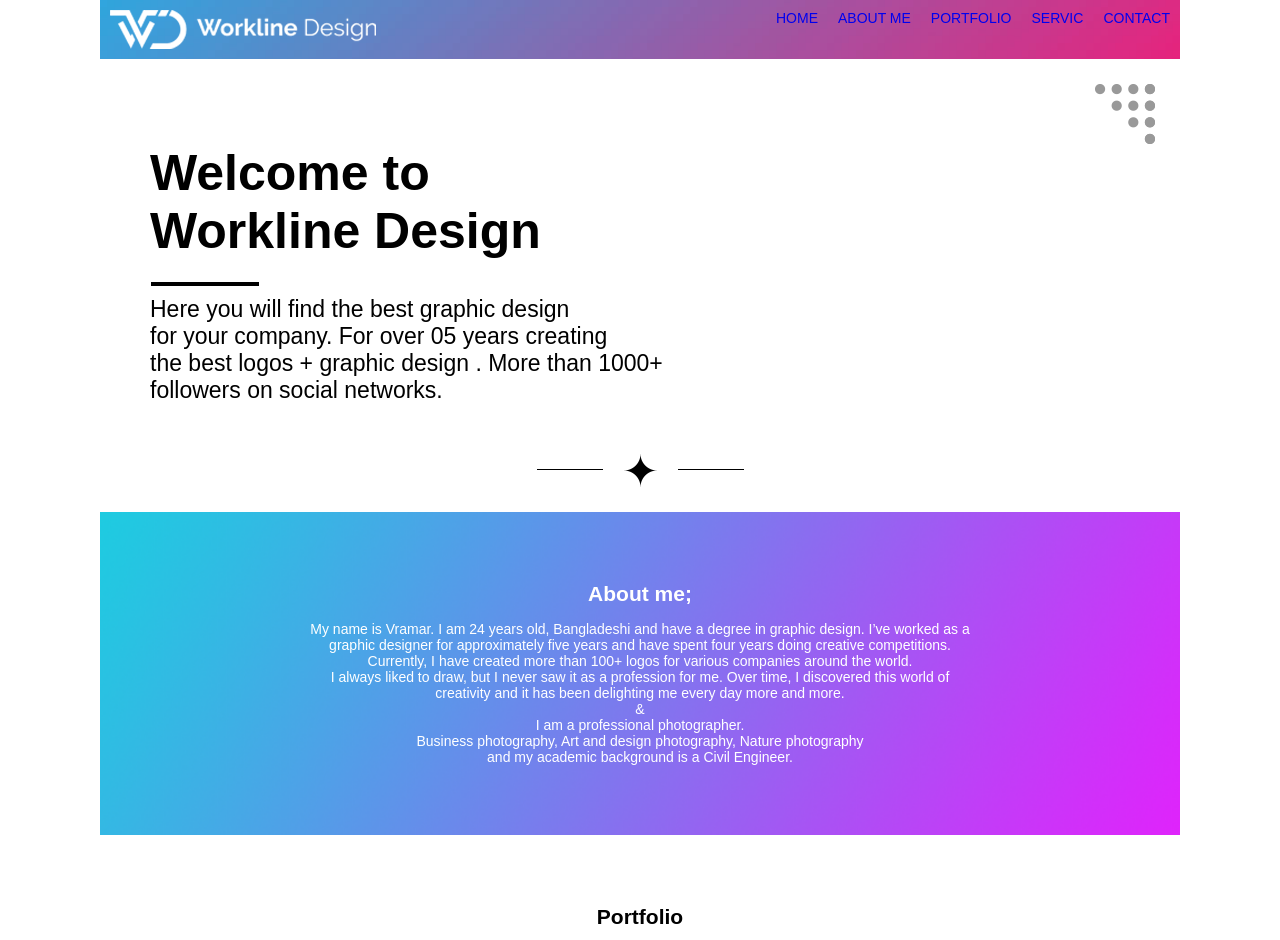
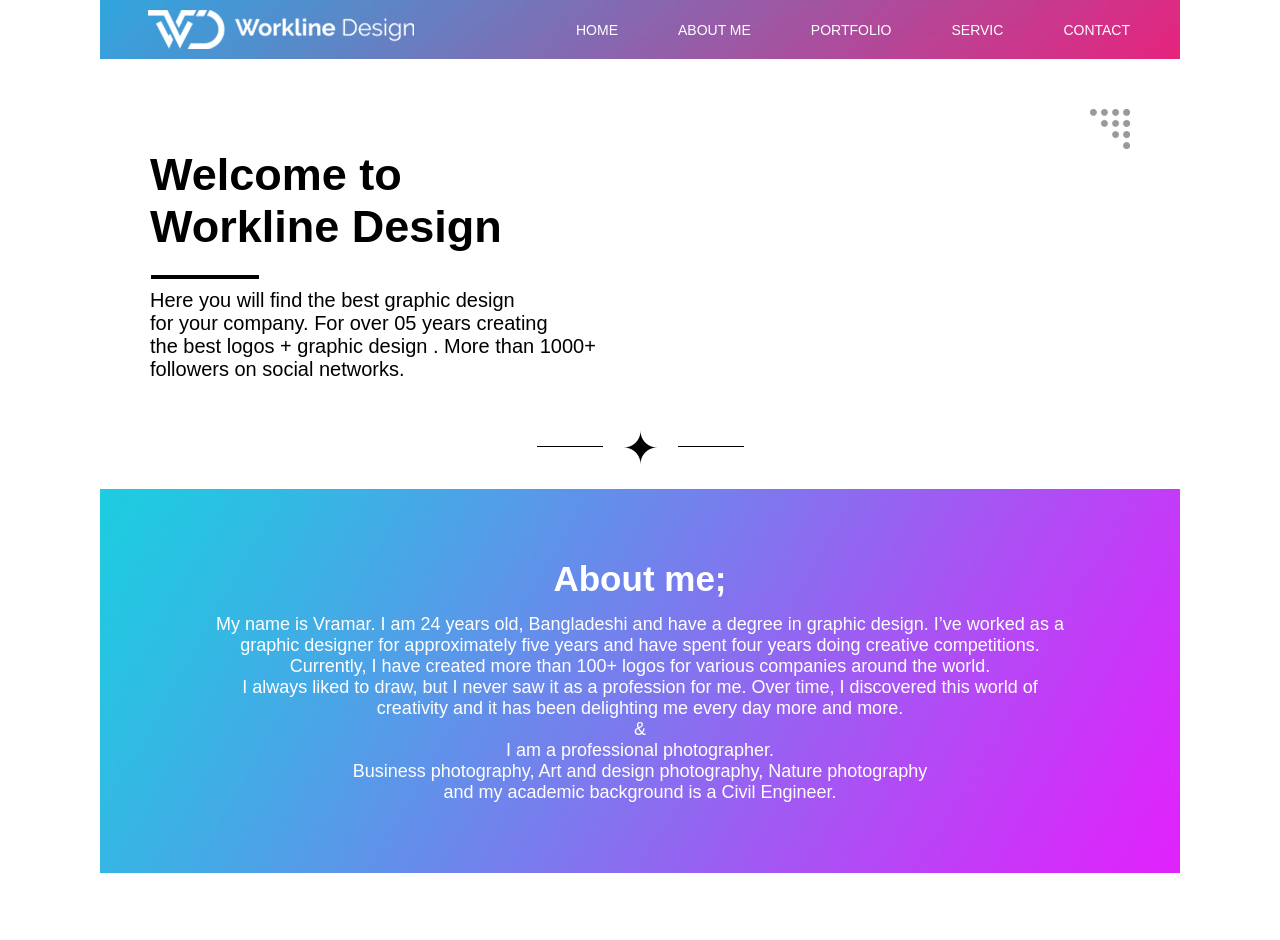
Before and after one commit to shozibahmedinfo/Education, a plain HTML site: page index.html in a window 1280 px wide. Shown: the top 940 px of the page. Drawn offline with nearby package versions, Linux system fonts and the light colour scheme.

Commit message:
pogition fixt

```diff
--- a/index.html
+++ b/index.html
@@ -23,7 +23,7 @@
 							<li><a href="#">CONTACT</a></li>
 							<li><a href="#">SERVIC</a></li>
 							<li><a href="#">PORTFOLIO</a></li>
-							<li><a href="#">ABOUT ME</a></li>
+							<li><a href="#about">ABOUT ME</a></li>
 							<li><a href="#">HOME</a></li>
 						</ul>
 					</div>
@@ -57,7 +57,7 @@
 		<!---- This is a header section---->
 		<section class="full-wrapper background-about">
 			<div class="wrapper">
-				<div class="about">
+				<div class="about" id="about">
 					<h1>About me;</h1>
 					<p>My name is Vramar. I am 24 years old, Bangladeshi and have a degree in graphic design. I’ve worked as a<br>
 					graphic designer for approximately five years and have spent four years doing creative competitions.<br>
--- a/style.css
+++ b/style.css
@@ -35,9 +35,17 @@ img {
 	float: left;
     padding: 10px;
  }
+ .header-logo img{
+	margin: 0px 0px 0px 38px;
+ }
 .navsection ul li a{
 	float: right;
-	padding: 10px;
+    padding: 10px;
+    color: #ffffff;
+    margin: 12px 40px 0px 0px;
+}
+.navsection ul li a:hover{
+	color: #20cae2;
 }
 /* ------ This is headr section -------*/
 .header{
@@ -48,15 +56,16 @@ img {
     justify-content: right;
 }
 .left_logo img{
-	margin: 25px 25px 0px 0px;
+	margin: 50px 50px 0px 0px;
+    width: 40px;
 }
 .address h1{
 	margin: 0px 0px 15px 50px;
-    font-size: 50px;
+    font-size: 45px;
 }
 .address p{
 	margin: 5px 0px 50px 50px;
-    font-size: 23px;
+    font-size: 20px;
 }
 .address img{
 	margin: 0px 0px 0px 50px;
@@ -79,12 +88,14 @@ img {
 }
 .about h1{
 	padding-top: 70px;
-	color: #ffffff;
+    color: #ffffff;
+    font-size: 35px;
 }
 .about p{
 	padding-top: 15px;
     padding-bottom: 70px;
     color: #ffffff;
+    font-size: 18px;
 }
 /* ------ This is portfolio section -------*/
 .portfolio{
@@ -94,9 +105,11 @@ img {
 }
 .portfolio h1{
 	margin-top: 70px;
+    font-size: 35px;
 }
 .portfolio p{
 	margin-top: 15px;
+    font-size: 18px;
 }
 /* ------ This is portfolio section -------*/
 .portfolio{
@@ -163,12 +176,14 @@ img {
 }
 .contact h1{
 	text-align: center;
-	margin-top: 70px;
+    margin-top: 70px;
+    font-size: 35px;
 }
 .contact p{
 	text-align: center;
-	padding-top: 30px;
+    padding-top: 30px;
     padding-bottom: 30px;
+    font-size: 18px;
 }
 .con_log{
 	display: flex;
```
